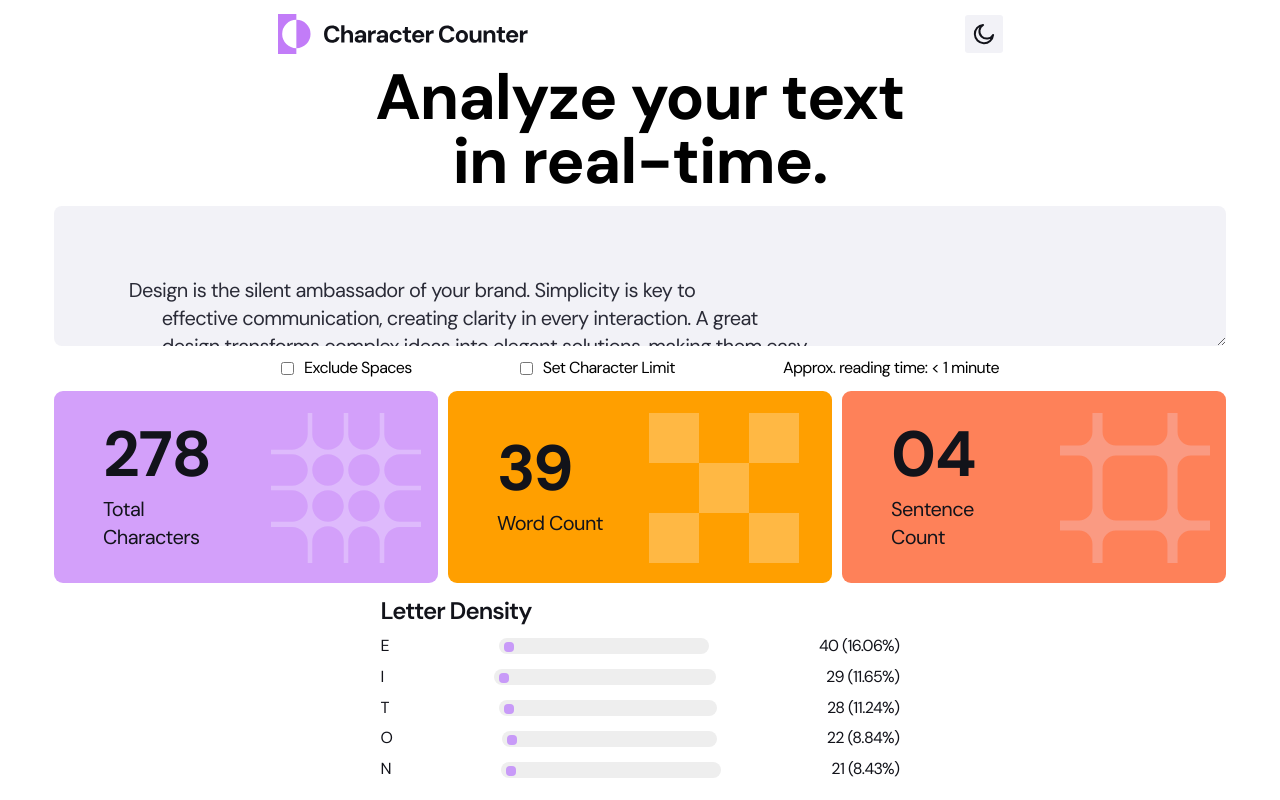
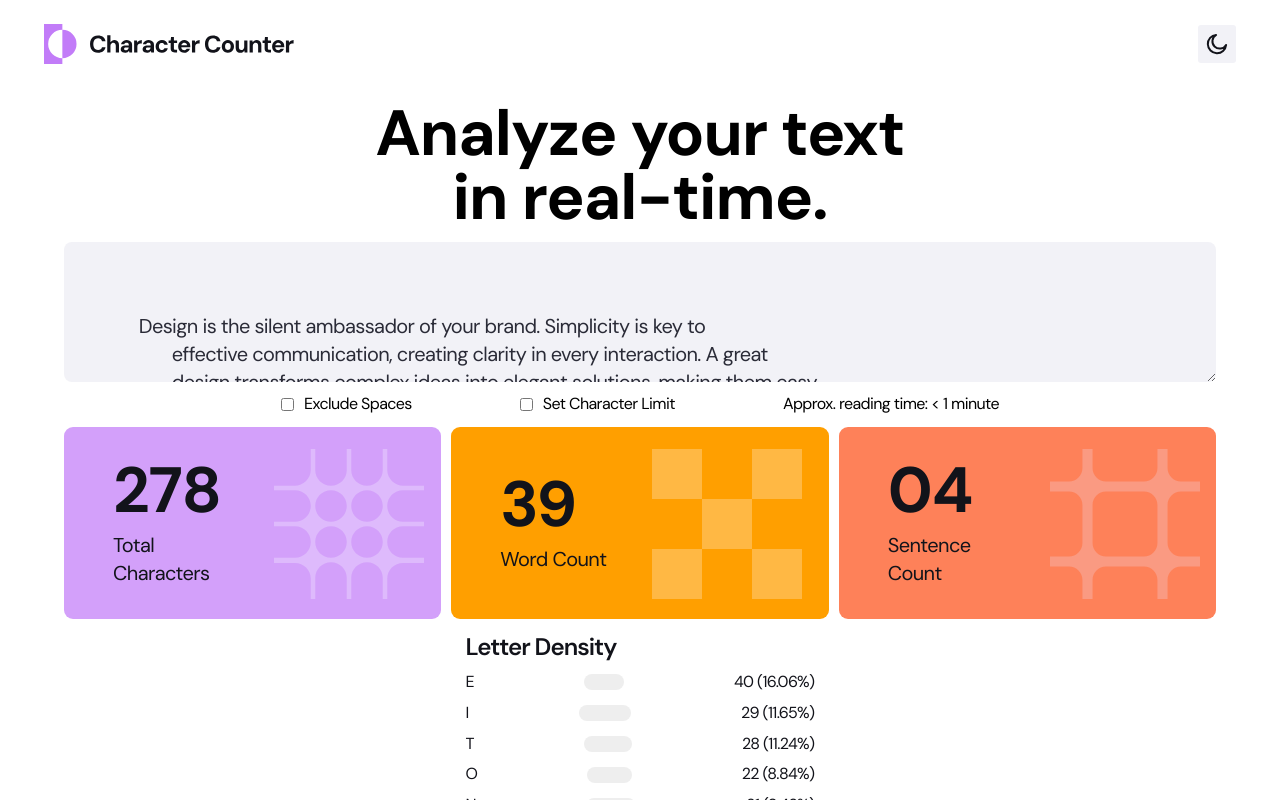
Before and after one commit to AnanoMakharashvili/Character-counter, a plain HTML site: page index.html in a window 1280 px wide. Drawn offline with Linux system fonts and the light colour scheme.

Commit message:
Fixed bugs and improved project functionality

```diff
--- a/styless.css
+++ b/styless.css
@@ -20,7 +20,7 @@ header {
   display: flex;
   flex-direction: row;
   align-items: center;
-  gap: 123px;
+  gap: 87px;
 }
 
 #icon-sun {
@@ -199,7 +199,7 @@ h2 {
   border-radius: 10px;
   overflow: hidden;
   margin: 0 10px;
-  padding: 3px 100px;
+  padding: 3px 15px;
 }
 
 .bar {
@@ -241,10 +241,10 @@ h2 {
 
   main {
     width: 1200px;
-    padding: 14px;
+    padding: 24px;
   }
   header {
-    gap: 436px;
+    gap: 903px;
   }
 
   .head-style {
@@ -253,6 +253,7 @@ h2 {
     line-height: 64px;
     letter-spacing: -1px;
     text-align: center;
+    margin-top: 26px;
   }
 
   #textInput {
```
